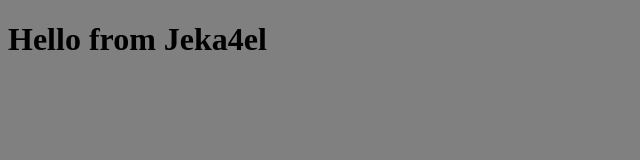
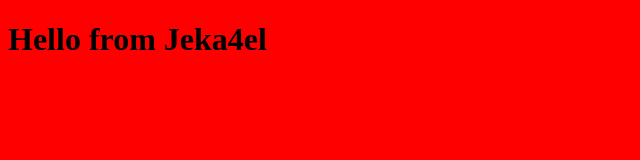
Before and after one commit to Jeka4el/jenkinstest, a plain HTML site: page app/index.html in a window 1280 px wide. Shown: the whole page, without its empty margins (0-640 px from the left). Drawn offline with Linux system fonts and the light colour scheme.

Commit message:
change color to test github web-hook

```diff
--- a/app/index.html
+++ b/app/index.html
@@ -5,7 +5,7 @@
     <meta name="viewport" content="width=device-width, initial-scale=1.0">
     <title>Hello Page</title>
 </head>
-<body bgcolor=gray>
+<body bgcolor=red>
     <h1>Hello from Jeka4el</h1>
 </body>
 </html>
```
